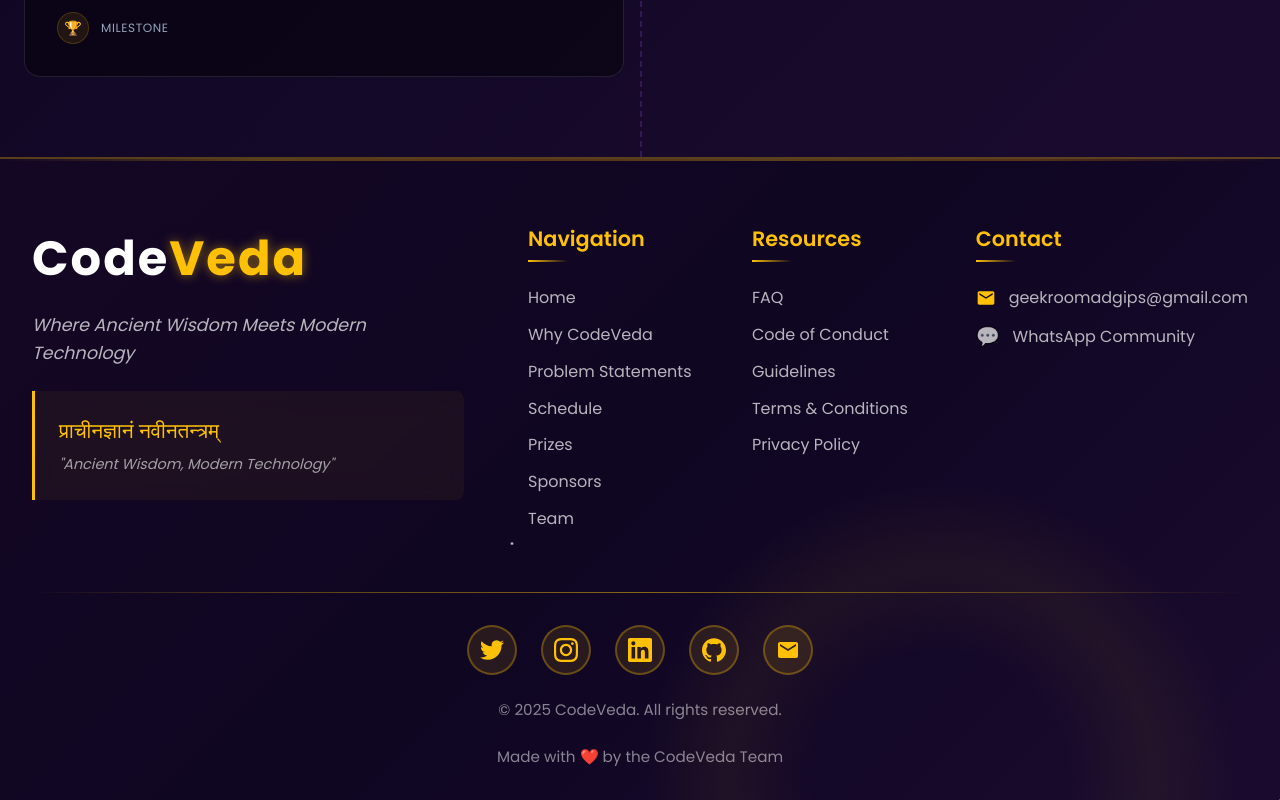
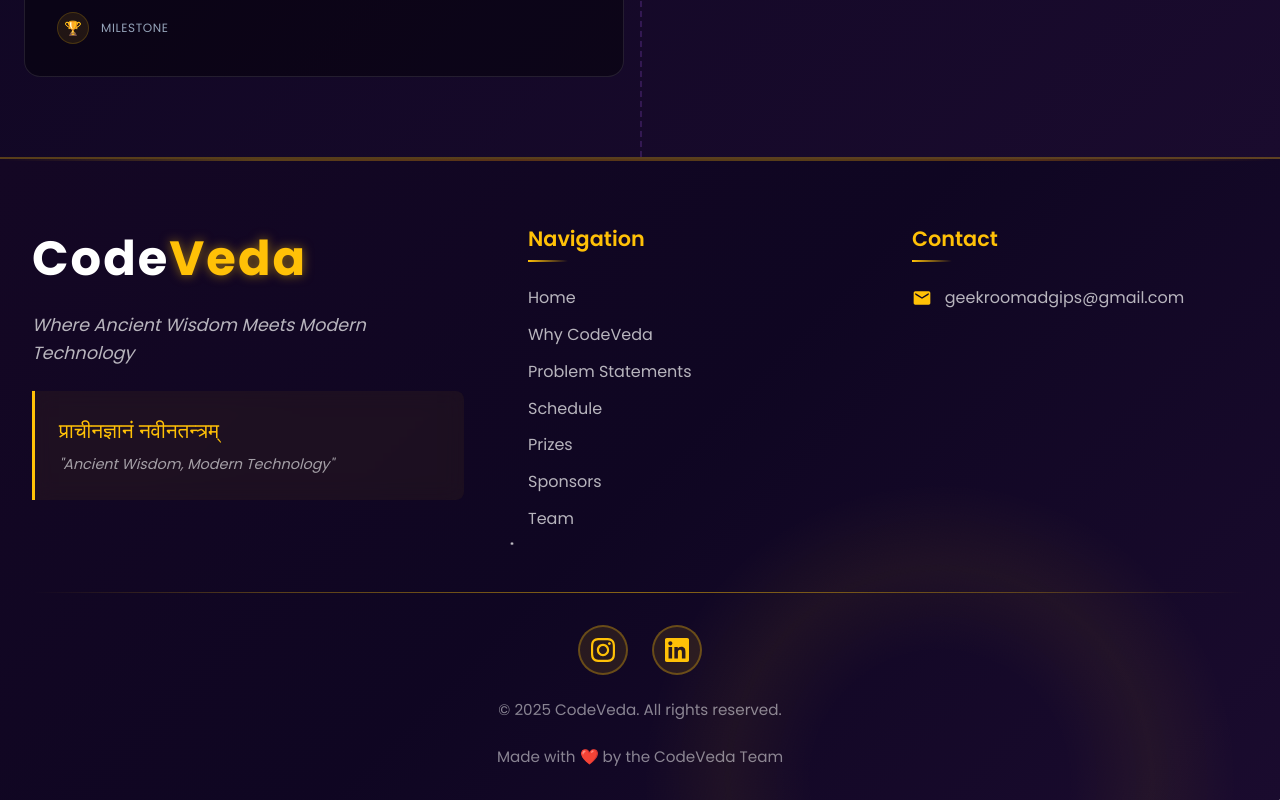
Before and after one commit to AyushChoudhary6/Code-Veda-2.0, a React (Vite) app: page /schedule in a window 1280 px wide. Shown: the part 2378-3178 px from the top of the page. Built offline with nearby package versions, Linux system fonts and the light colour scheme.

Commit message:
Removed Resources section from footer and reduced empty space in Problem Statements page

```diff
--- a/src/components/Footer.jsx
+++ b/src/components/Footer.jsx
@@ -46,15 +46,6 @@ const Footer = () => {
           </LinkColumn>
 
           <LinkColumn>
-            <ColumnTitle>Resources</ColumnTitle>
-            <FooterLink href="#">FAQ</FooterLink>
-            <FooterLink href="#">Code of Conduct</FooterLink>
-            <FooterLink href="#">Guidelines</FooterLink>
-            <FooterLink href="#">Terms & Conditions</FooterLink>
-            <FooterLink href="#">Privacy Policy</FooterLink>
-          </LinkColumn>
-
-          <LinkColumn>
             <ColumnTitle>Contact</ColumnTitle>
             <ContactInfo>
               <svg className="icon" viewBox="0 0 24 24" fill="currentColor">
@@ -62,10 +53,10 @@ const Footer = () => {
               </svg>
               <a href="mailto:geekroomadgips@gmail.com">geekroomadgips@gmail.com</a>
             </ContactInfo>
-            <ContactInfo>
+            {/* <ContactInfo>
               <span className="whatsapp-icon">💬</span>
               <a href="https://chat.whatsapp.com/EwGPnsZl0bc1UnjkxojT1Q?mode=hqrt1">WhatsApp Community</a>
-            </ContactInfo>
+            </ContactInfo> */}
           </LinkColumn>
         </LinksContainer>
       </FooterContent>
@@ -74,29 +65,15 @@ const Footer = () => {
 
       <BottomSection>
         <SocialIcons>
-          <SocialIcon href="https://x.com/GeekRoomADGIPS" aria-label="Twitter">
-            <svg viewBox="0 0 24 24" fill="currentColor">
-              <path d="M23.953 4.57a10 10 0 01-2.825.775 4.958 4.958 0 002.163-2.723c-.951.555-2.005.959-3.127 1.184a4.92 4.92 0 00-8.384 4.482C7.69 8.095 4.067 6.13 1.64 3.162a4.822 4.822 0 00-.666 2.475c0 1.71.87 3.213 2.188 4.096a4.904 4.904 0 01-2.228-.616v.06a4.923 4.923 0 003.946 4.827 4.996 4.996 0 01-2.212.085 4.936 4.936 0 004.604 3.417 9.867 9.867 0 01-6.102 2.105c-.39 0-.779-.023-1.17-.067a13.995 13.995 0 007.557 2.209c9.053 0 13.998-7.496 13.998-13.985 0-.21 0-.42-.015-.63A9.935 9.935 0 0024 4.59z"/>
-            </svg>
-          </SocialIcon>
-          <SocialIcon href="https://www.instagram.com/code_veda" aria-label="Instagram">
+
+          <SocialIcon href="https://www.instagram.com/code_veda?igsh=NDlmbmI3d2V0OWk1" aria-label="Instagram">
             <svg viewBox="0 0 24 24" fill="currentColor">
               <path d="M12 2.163c3.204 0 3.584.012 4.85.07 3.252.148 4.771 1.691 4.919 4.919.058 1.265.069 1.645.069 4.849 0 3.205-.012 3.584-.069 4.849-.149 3.225-1.664 4.771-4.919 4.919-1.266.058-1.644.07-4.85.07-3.204 0-3.584-.012-4.849-.07-3.26-.149-4.771-1.699-4.919-4.92-.058-1.265-.07-1.644-.07-4.849 0-3.204.013-3.583.07-4.849.149-3.227 1.664-4.771 4.919-4.919 1.266-.057 1.645-.069 4.849-.069zm0-2.163c-3.259 0-3.667.014-4.947.072-4.358.2-6.78 2.618-6.98 6.98-.059 1.281-.073 1.689-.073 4.948 0 3.259.014 3.668.072 4.948.2 4.358 2.618 6.78 6.98 6.98 1.281.058 1.689.072 4.948.072 3.259 0 3.668-.014 4.948-.072 4.354-.2 6.782-2.618 6.979-6.98.059-1.28.073-1.689.073-4.948 0-3.259-.014-3.667-.072-4.947-.196-4.354-2.617-6.78-6.979-6.98-1.281-.059-1.69-.073-4.949-.073zm0 5.838c-3.403 0-6.162 2.759-6.162 6.162s2.759 6.163 6.162 6.163 6.162-2.759 6.162-6.163c0-3.403-2.759-6.162-6.162-6.162zm0 10.162c-2.209 0-4-1.79-4-4 0-2.209 1.791-4 4-4s4 1.791 4 4c0 2.21-1.791 4-4 4zm6.406-11.845c-.796 0-1.441.645-1.441 1.44s.645 1.44 1.441 1.44c.795 0 1.439-.645 1.439-1.44s-.644-1.44-1.439-1.44z"/>
             </svg>
           </SocialIcon>
-          <SocialIcon href="#" aria-label="LinkedIn">
+          <SocialIcon href="https://www.linkedin.com/company/geekroomadgips/" aria-label="LinkedIn">
             <svg viewBox="0 0 24 24" fill="currentColor">
               <path d="M20.447 20.452h-3.554v-5.569c0-1.328-.027-3.037-1.852-3.037-1.853 0-2.136 1.445-2.136 2.939v5.667H9.351V9h3.414v1.561h.046c.477-.9 1.637-1.85 3.37-1.85 3.601 0 4.267 2.37 4.267 5.455v6.286zM5.337 7.433c-1.144 0-2.063-.926-2.063-2.065 0-1.138.92-2.063 2.063-2.063 1.14 0 2.064.925 2.064 2.063 0 1.139-.925 2.065-2.064 2.065zm1.782 13.019H3.555V9h3.564v11.452zM22.225 0H1.771C.792 0 0 .774 0 1.729v20.542C0 23.227.792 24 1.771 24h20.451C23.2 24 24 23.227 24 22.271V1.729C24 .774 23.2 0 22.222 0h.003z"/>
-            </svg>
-          </SocialIcon>
-          <SocialIcon href="#" aria-label="GitHub">
-            <svg viewBox="0 0 24 24" fill="currentColor">
-              <path d="M12 .297c-6.63 0-12 5.373-12 12 0 5.303 3.438 9.8 8.205 11.385.6.113.82-.258.82-.577 0-.285-.01-1.04-.015-2.04-3.338.724-4.042-1.61-4.042-1.61C4.422 18.07 3.633 17.7 3.633 17.7c-1.087-.744.084-.729.084-.729 1.205.084 1.838 1.236 1.838 1.236 1.07 1.835 2.809 1.305 3.495.998.108-.776.417-1.305.76-1.605-2.665-.3-5.466-1.332-5.466-5.93 0-1.31.465-2.38 1.235-3.22-.135-.303-.54-1.523.105-3.176 0 0 1.005-.322 3.3 1.23.96-.267 1.98-.399 3-.405 1.02.006 2.04.138 3 .405 2.28-1.552 3.285-1.23 3.285-1.23.645 1.653.24 2.873.12 3.176.765.84 1.23 1.91 1.23 3.22 0 4.61-2.805 5.625-5.475 5.92.42.36.81 1.096.81 2.22 0 1.606-.015 2.896-.015 3.286 0 .315.21.69.825.57C20.565 22.092 24 17.592 24 12.297c0-6.627-5.373-12-12-12"/>
-            </svg>
-          </SocialIcon>
-          <SocialIcon href="mailto:geekroomadgips@gmail.com" aria-label="Email">
-            <svg viewBox="0 0 24 24" fill="currentColor">
-              <path d="M20 4H4c-1.1 0-1.99.9-1.99 2L2 18c0 1.1.9 2 2 2h16c1.1 0 2-.9 2-2V6c0-1.1-.9-2-2-2zm0 4l-8 5-8-5V6l8 5 8-5v2z"/>
             </svg>
           </SocialIcon>
         </SocialIcons>
@@ -304,7 +281,7 @@ const SanskritMotto = styled.div`
 
 const LinksContainer = styled.div`
   display: grid;
-  grid-template-columns: repeat(3, 1fr);
+  grid-template-columns: repeat(2, 1fr);
   gap: 3rem;
 
   @media (max-width: 768px) {
--- a/src/components/Headerpage.jsx
+++ b/src/components/Headerpage.jsx
@@ -21,69 +21,69 @@ const teamMembers = [
 {
     name: "Sumit Thakur",
     role: "EX-President",
-    linkedin: "https://linkedin.com",
+    linkedin: "https://www.linkedin.com/in/sumit-thakur-80ba72278/",
     image: img9,
   },
    {
     name: "Shaurya Pratap Singh",
     role: "President",
-    linkedin: "https://linkedin.com",
+    linkedin: "https://www.linkedin.com/in/shaurya-pratap-singh-7425822a8/",
     image: img15,
   },
     {
     name: "Sampreeti Rastogi",
     role: "Vice President",
-    linkedin: "https://linkedin.com",
+    linkedin: "https://www.linkedin.com/in/sampreeti-rastogi-868612325?utm_source=share_via&utm_content=profile&utm_medium=member_android",
     image: img14,
   },
    {
     name: "Chetan Kumar",
     role: "General Secretary",
-    linkedin: "https://linkedin.com",
+    linkedin: "https://www.linkedin.com/in/chetan-kumar-12922a322/",
     image: img11,
   },
   {
     name: "Nikhil Sood",
     role: "Graphics Department",
-    linkedin: "https://linkedin.com",
+    linkedin: "https://www.linkedin.com/in/nikhils00d",
     image: img12,
   },
    {
     name: "Preksha Dixit",
     role: "Graphics Department",
-    linkedin: "https://linkedin.com",
+    linkedin: "https://www.linkedin.com/in/preksha-dixit-709a13278?utm_source=share&utm_campaign=share_via&utm_content=profile&utm_medium=android_app",
     image: img6,
   },
 
   {
     name: "Animesh",
     role: "Social Media Department",
-    linkedin: "https://linkedin.com",
+    linkedin: "https://www.linkedin.com/in/animesh-2006-sharma/",
     image: img1,
   },
 
   {
     name: "Yash",
     role: "Marketing",
-    linkedin: "https://linkedin.com",
+    linkedin: "https://www.linkedin.com/in/yashchoprapython/",
     image: img3,
   },
    {
-    name: "Sahil Chaudhary",
+    name: "Sahil Choudhary",
     role: "Marketing",
-    linkedin: "https://linkedin.com",
+    linkedin: "https://www.linkedin.com/in/shahil-choudhary-552a37276?utm_source=share&utm_campaign=share_via&utm_content=profile&utm_medium=android_app",
     image: img8,
   },
   {
     name: "Ayush Choudhary",
     role: "Web Development Department",
-    linkedin: "https://linkedin.com",
+    linkedin: "https://www.linkedin.com/in/ayush-choudhary-29aa01325/",
     image: img10,
   },
    {
     name: "Riya",
     role: "Web Development Department",
-    linkedin: "https://linkedin.com",
+    linkedin: "https://www.linkedin.com/in/riya-mittal-94a152326/",
     image: img13,
   },
   {
@@ -95,19 +95,19 @@ const teamMembers = [
   {
     name: "Aditi Mishra",
     role: "PR Department",
-    linkedin: "https://linkedin.com",
+    linkedin: "https://www.linkedin.com/in/aditi-mishra-a9aa6b328",
     image: img4,
   },
   {
     name: "Mehak",
     role: "Event Coordinator",
-    linkedin: "https://linkedin.com",
+    linkedin: "https://www.linkedin.com/in/mahak-68840b329?utm_source=share&utm_campaign=share_via&utm_content=profile&utm_medium=android_app",
     image: img5,
   },
    {
     name: "Revant",
     role: "Event Coordinator",
-    linkedin: "https://linkedin.com",
+    linkedin: "https://www.linkedin.com/in/revant-jain-833835338?utm_source=share&utm_campaign=share_via&utm_content=profile&utm_medium=android_app",
     image: img7,
   },
 
--- a/src/pages/ProblemStatements.jsx
+++ b/src/pages/ProblemStatements.jsx
@@ -142,7 +142,7 @@ const ProblemStatements = () => {
       <CosmicBackground />
       <Navbar />
 
-      <div className="relative z-10 pt-24 pb-12 px-4 max-w-5xl mx-auto">
+      <div className="relative z-10 pt-2 pb-12 px-4 max-w-5xl mx-auto">
         {/* Header */}
         <header className="text-center mb-6">
           <motion.h1
```
